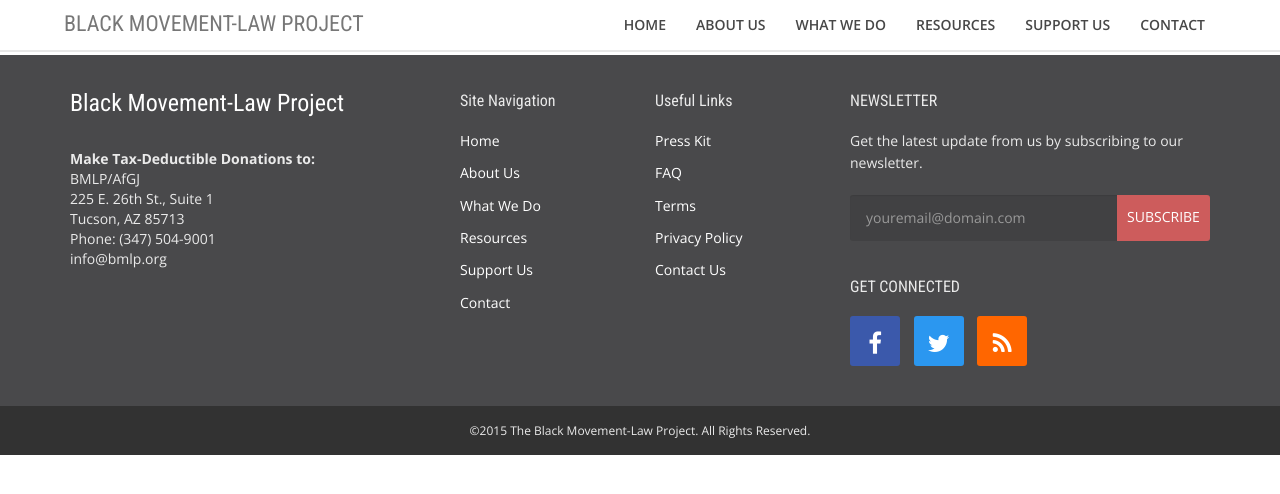
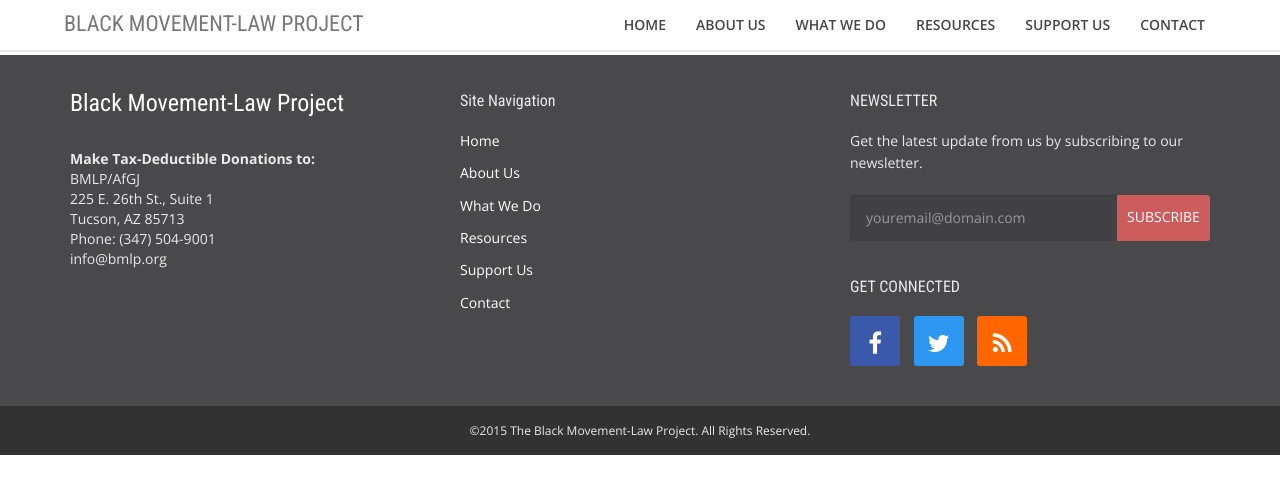
Before and after one commit to BMLP/bmlp.github.io, a Jekyll site: the page built from _posts/whatwedo/1959-3-3-jail-support-training.md, in a window 1280 px wide. Shown: the top 494 px of the page. Built offline with Jekyll 4.4.1, drawn with Linux system fonts in a browser that asks for light colours; Markdown is read by kramdown in place of the engine named in the settings.

Commit message:
more improvements to usability

```diff
--- a/_includes/default/footer.html
+++ b/_includes/default/footer.html
@@ -44,7 +44,7 @@
                 </ul>
               </div>
               <div class="col-xs-6">
-              <h3 class="footer-heading">Useful Links</h3>
+              <!-- <h3 class="footer-heading">Useful Links</h3>
                 <ul class="list-unstyled footer-nav">
                   <li>
                     <a href="#">Press Kit</a>
@@ -61,7 +61,7 @@
                   <li>
                     <a href="#">Contact Us</a>
                   </li>
-                </ul>
+                </ul> -->
               </div>
             </div>
             <!-- END COLUMN 2 -->
--- a/assets/js/repute-scripts.js
+++ b/assets/js/repute-scripts.js
@@ -45,6 +45,8 @@
       }
     });
   }
+
+  $("nav.navbar-fixed-top").autoHidingNavbar();
 
 
   /*----------------------------/
```
